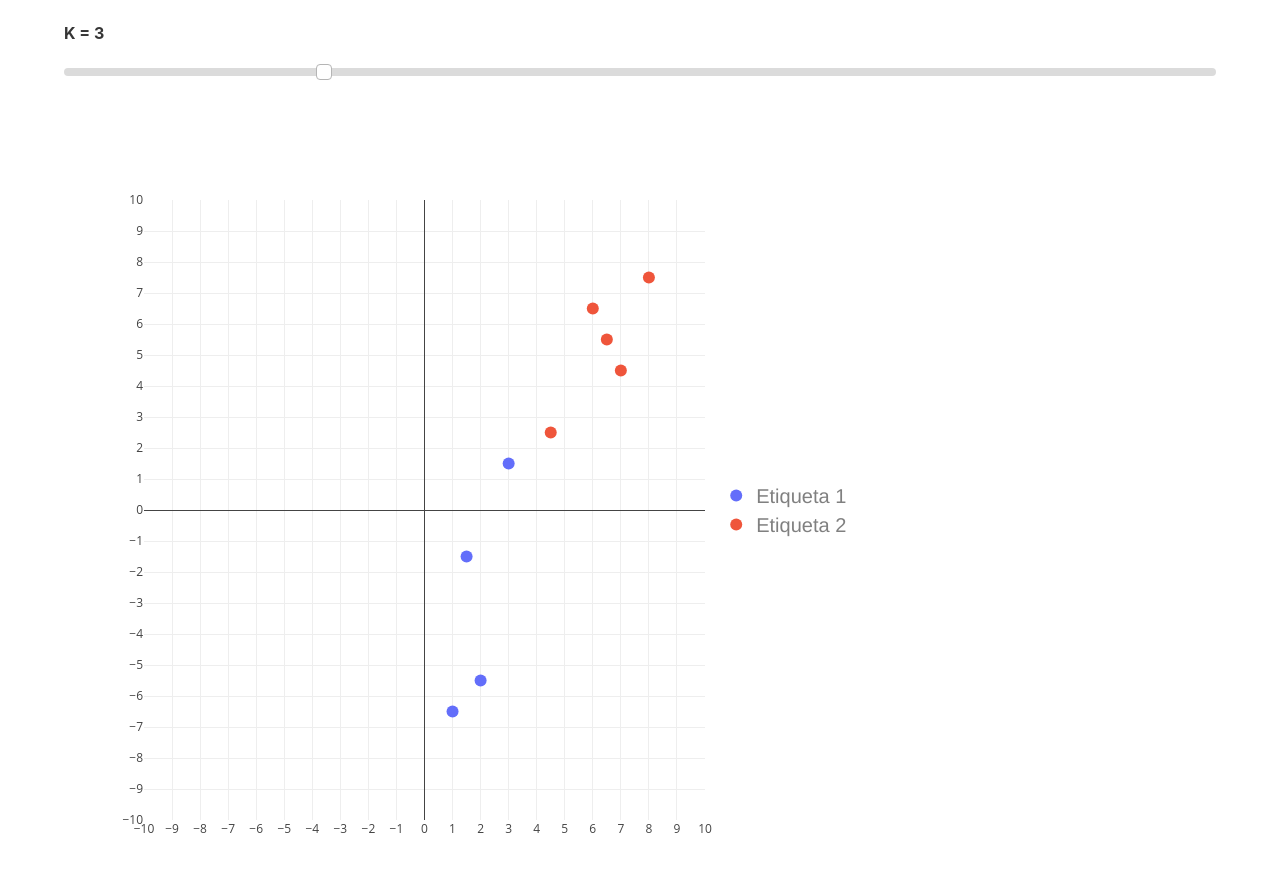
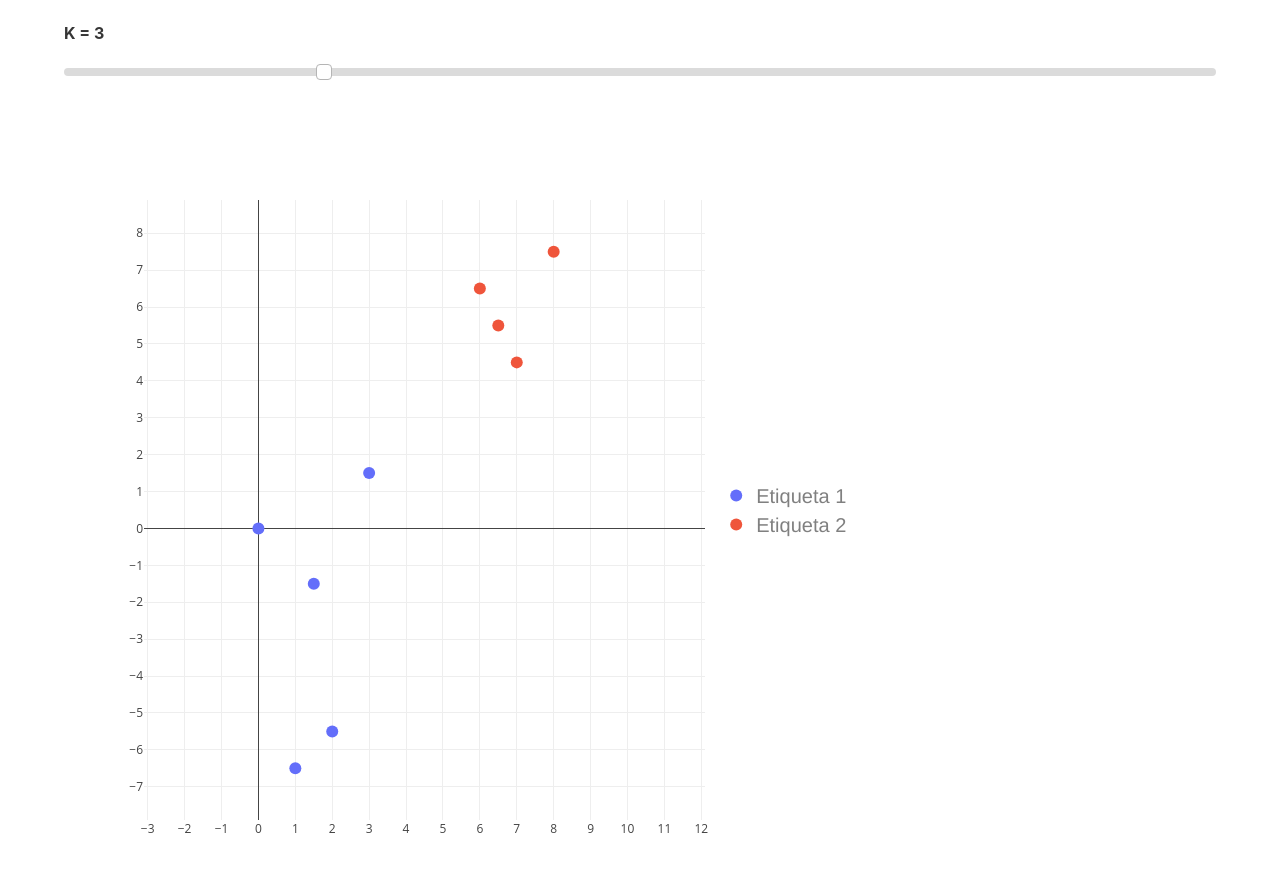
Before and after one commit to ianvaernet/IA-TPI, a plain HTML site: page index.html in a window 1280 px wide. Shown: the part 426-1298 px from the top of the page. Drawn offline with nearby package versions, Linux system fonts and the light colour scheme.

Commit message:
move plot functions and calculate range with plot data

```diff
--- a/index.html
+++ b/index.html
@@ -61,6 +61,7 @@
       </div>
       <div id="chart"></div>
     </div>
+    <script src="plot.js"></script>
     <script src="main.js"></script>
   </body>
 </html>
--- a/main.js
+++ b/main.js
@@ -9,102 +9,15 @@ let trainingData = [
   { x: 8, y: 7.5, label: "Etiqueta 2" },
   { x: 6.5, y: 5.5, label: "Etiqueta 2" }
 ];
-let newInstance = { x: 4.5, y: 2.5 };
 setPlotLabels(["Etiqueta 1", "Etiqueta 2"]);
 
-const plotLayout = {
-  height: 800,
-  width: 800,
-  xaxis: {
-    nticks: 21,
-    range: [-10, 10]
-  },
-  yaxis: {
-    nticks: 21,
-    range: [-10, 10]
-  },
-  dragmode: "pan",
-  // May not be useful if we update the newInstance to the mouse position
-  // since it will be always hovering the newInstance point
-  // hovermode: "closest",
-  legend: {
-    y: 0.5,
-    yref: "paper",
-    font: {
-      family: "Avenir, Helvetica, Arial, sans-serif",
-      size: 20,
-      color: "grey"
-    }
-  }
-};
-
-const plotlyOptions = {
-  scrollZoom: true,
-  locale: "es",
-  displayModeBar: false,
-  displaylogo: false,
-  responsive: true,
-  modeBarButtonsToRemove: [
-    "zoom2d",
-    "select2d",
-    "lasso2d",
-    "hoverClosestCartesian",
-    "hoverCompareCartesian",
-    "autoScale2d",
-    "toImage",
-    "toggleSpikelines"
-  ]
-};
+function updateKNN(newInstance) {
+  const k = getK();
+  const { P, d } = knn(trainingData, newInstance, k);
+  updatePlot(P, d);
+}
 
 updateTable(trainingData);
 setupK();
-
-const plotId = "chart";
-const plot = document.getElementById(plotId);
-plot.addEventListener("mousemove", onMouseMove);
-plot.addEventListener("mousedown", onMouseDown);
-Plotly.newPlot(plot, [], plotLayout, plotlyOptions);
-
-updateKNN();
-
-function updateKNN() {
-  let k = getK();
-  let { P, d } = knn(trainingData, newInstance, k);
-  Plotly.react(plot, formatDataToPlot([...P, d]), plotLayout, plotlyOptions);
-}
-
-function onMouseDown(evt) {
-  onMouseEvent(evt);
-}
-
-let nextUpdate = 0;
-let timeout = null;
-function onMouseMove(evt) {
-  // check for too many updates, may be too heavy to execute on all move events
-  const now = Date.now();
-  if (nextUpdate > now) {
-    if (timeout) clearTimeout(timeout);
-    // Timeout helps if mouse stops moving and position is not centered
-    timeout = setTimeout(() => onMouseEvent(evt), nextUpdate - now);
-    return;
-  }
-  // play with this value until finding the sweet spot
-  const fps = 30;
-  nextUpdate = now + 1000 / fps;
-  onMouseEvent(evt);
-}
-
-/**
- * Convert from mouse position to coordinates position
- * https://codepen.io/etpinard/pen/EyydEj
- */
-function onMouseEvent(evt) {
-  const xaxis = plot._fullLayout.xaxis;
-  const yaxis = plot._fullLayout.yaxis;
-  const l = plot.getBoundingClientRect().x + plot._fullLayout.margin.l;
-  const t = plot.getBoundingClientRect().y + plot._fullLayout.margin.t;
-  const x = xaxis.p2c(evt.x - l);
-  const y = yaxis.p2c(evt.y - t);
-  newInstance = { x, y };
-  updateKNN();
-}
+setupPlot();
+updateKNN({ x: 0, y: 0 });
--- /dev/null
+++ b/plot.js
@@ -0,0 +1,111 @@
+const plotId = "chart";
+const plot = document.getElementById(plotId);
+const plotlyOptions = {
+  scrollZoom: true,
+  locale: "es",
+  displayModeBar: false,
+  displaylogo: false,
+  responsive: true,
+  modeBarButtonsToRemove: [
+    "zoom2d",
+    "select2d",
+    "lasso2d",
+    "hoverClosestCartesian",
+    "hoverCompareCartesian",
+    "autoScale2d",
+    "toImage",
+    "toggleSpikelines"
+  ]
+};
+
+let nextUpdate = 0;
+let timeout = null;
+
+function getLayout(data) {
+  const xaxis = { min: Number.MAX_SAFE_INTEGER, max: Number.MIN_SAFE_INTEGER };
+  const yaxis = { min: Number.MAX_SAFE_INTEGER, max: Number.MIN_SAFE_INTEGER };
+  data.forEach(d => {
+    if (d.x < xaxis.min) xaxis.min = d.x;
+    if (d.x > xaxis.max) xaxis.max = d.x;
+    if (d.y < yaxis.min) yaxis.min = d.y;
+    if (d.y > yaxis.max) yaxis.max = d.y;
+  });
+  const xDiff = (xaxis.max - xaxis.min) * 0.1;
+  const yDiff = (yaxis.max - yaxis.min) * 0.1;
+  xaxis.min -= xDiff;
+  xaxis.max += xDiff;
+  yaxis.min -= yDiff;
+  yaxis.max += yDiff;
+  return {
+    height: 800,
+    width: 800,
+    xaxis: {
+      nticks: 21,
+      range: [xaxis.min, xaxis.max]
+    },
+    yaxis: {
+      nticks: 23,
+      range: [yaxis.min, yaxis.max],
+      scaleanchor: "x",
+      scaleratio: 1
+    },
+    // dragmode: "pan",
+    // May not be useful if we update the newInstance to the mouse position
+    // since it will be always hovering the newInstance point
+    // hovermode: "closest",
+    legend: {
+      y: 0.5,
+      yref: "paper",
+      font: {
+        family: "Avenir, Helvetica, Arial, sans-serif",
+        size: 20,
+        color: "grey"
+      }
+    }
+  };
+}
+
+function updatePlot(P, d) {
+  Plotly.react(plot, formatDataToPlot([...P, d]), getLayout(P), plotlyOptions);
+}
+
+function onMouseDown(evt) {
+  onMouseEvent(evt);
+}
+
+function onMouseMove(evt) {
+  // check for too many updates, may be too heavy to execute on all move events
+  const now = Date.now();
+  if (nextUpdate > now) {
+    if (timeout) clearTimeout(timeout);
+    // Timeout helps if mouse stops moving and position is not centered
+    timeout = setTimeout(() => onMouseEvent(evt), nextUpdate - now);
+    return;
+  }
+  // play with this value until finding the sweet spot
+  const fps = 30;
+  nextUpdate = now + 1000 / fps;
+  onMouseEvent(evt);
+}
+
+/**
+ * Convert from mouse position to coordinates position
+ * https://codepen.io/etpinard/pen/EyydEj
+ */
+function onMouseEvent(evt) {
+  const xaxis = plot._fullLayout.xaxis;
+  const yaxis = plot._fullLayout.yaxis;
+  const l = plot.getBoundingClientRect().x + plot._fullLayout.margin.l;
+  const t = plot.getBoundingClientRect().y + plot._fullLayout.margin.t;
+  const x = xaxis.p2c(evt.x - l);
+  const y = yaxis.p2c(evt.y - t);
+  updateKNN({ x, y });
+}
+
+function setupPlot() {
+  Plotly.newPlot(plot, [], getLayout([]), plotlyOptions);
+  // get the actual rect, not the whole div
+  const rect = document.querySelector(".nsewdrag.drag");
+  rect.addEventListener("mousemove", onMouseMove);
+  rect.addEventListener("mousedown", onMouseDown);
+}
```
